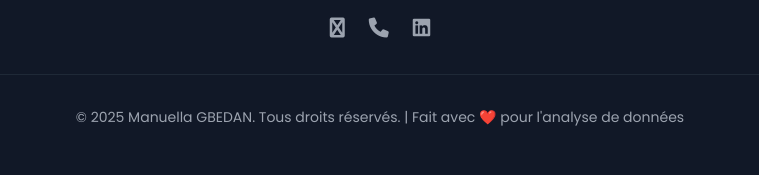
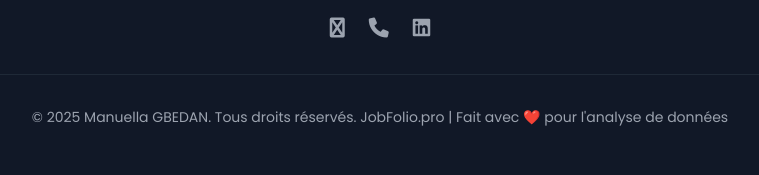
Before and after one commit to Lebendo91/manu, a Flask app: page / in a window 1280 px wide. Shown: the part 5982-6157 px from the top of the page, without its empty margins (260-1019 px from the left). Run offline with Flask 3, Linux system fonts and the light colour scheme; some libraries are stand-ins or nearby versions.

Commit message:
Initial commit

```diff
--- a/templates/index.html
+++ b/templates/index.html
@@ -839,7 +839,7 @@
                 </div>
                 <div class="border-t border-gray-800 pt-8">
                     <p class="text-gray-400 text-sm">
-                        © 2025 Manuella GBEDAN. Tous droits réservés. | Fait avec ❤️ pour l'analyse de données
+                        © 2025 Manuella GBEDAN. Tous droits réservés. JobFolio.pro | Fait avec ❤️ pour l'analyse de données
                     </p>
                 </div>
             </div>
```
